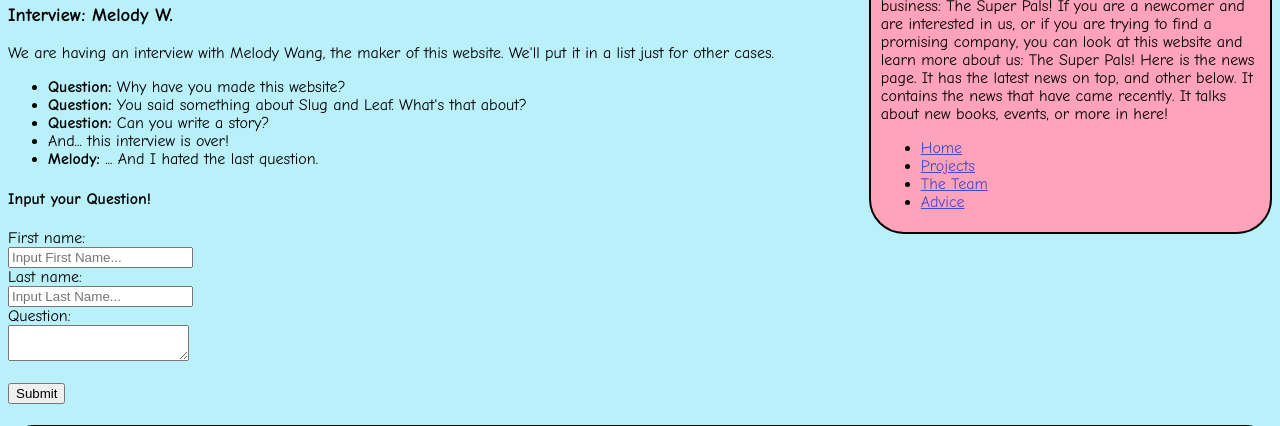
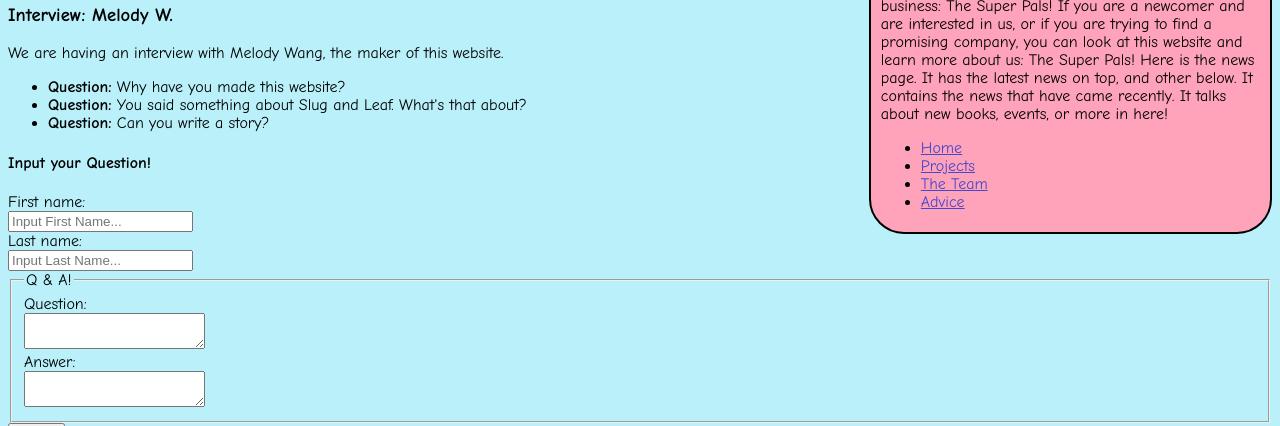
Before and after one commit to kate115/TheSuperPals, a plain HTML site: page pages/news.html in a window 1280 px wide. Shown: the part 199-625 px from the top of the page. Drawn offline with Linux system fonts and the light colour scheme.

Commit message:
no more hardcode part 1

```diff
--- a/JavaScript/interview.js
+++ b/JavaScript/interview.js
@@ -1,3 +1,13 @@
+const QAndA = [
+    {question: "Is this a question?", answer: "Yes"},
+    {question: "Is it not?", answer: "No"}
+]
+
+// var test = document.getElementById("testP");
+// var element = document.createElement("p");
+// element.innerText = "Hi, this is for TEST ONLY SO DO NOT LOOK"
+// test.appendChild(element);
+
 const questions = document.getElementsByClassName("question");
 const answers = document.getElementsByClassName("answer");
 
--- a/pages/news.html
+++ b/pages/news.html
@@ -47,10 +47,9 @@
 
     <p>
       We are having an interview with Melody Wang, the maker of this website.
-      We'll put it in a list just for other cases.
     </p>
 
-    <ul>
+    <ul id="interview">
       <li class="question"><b>Question:</b> Why have you made this website?</li>
       <li class="answer">
         <b>Melody:</b> I wanted to try out my coding skills and show others about
@@ -69,8 +68,6 @@
       <li class="answer">
         <b>Melody:</b> ... YEAH, I CAN! I WAS WORKING ON SLUG AND LEAF!
       </li>
-      <li>And... this interview is over!</li>
-      <li><b>Melody:</b> ... And I hated the last question.</li>
     </ul>
 
     <h4>Input your Question!</h4>
@@ -80,8 +77,13 @@
       <input type="text" id="fname" name="fname" placeholder="Input First Name..."><br />
       <label for="lname">Last name:</label><br />
       <input type="text" id="lname" name="lname" placeholder="Input Last Name..."><br />
-      <label for="question">Question:</label><br />
-      <textarea id="question" name="question"></textarea><br /><br />
+      <fieldset>
+        <legend>Q & A!</legend>
+        <label for="question">Question:</label><br />
+        <textarea id="question" name="question"></textarea><br />
+        <label for="answer">Answer:</label><br />
+        <textarea id="answer" name="answer"></textarea><br />
+      </fieldset>
       <input type="submit" value="Submit">
     </form>
 
```
